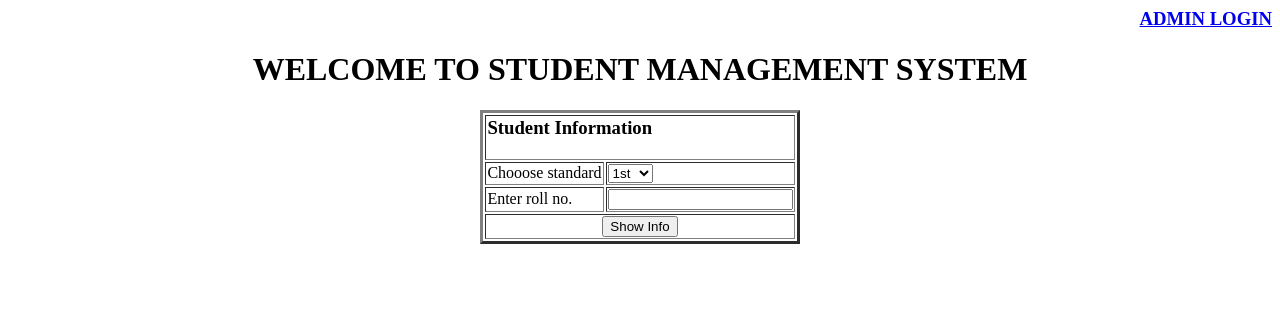
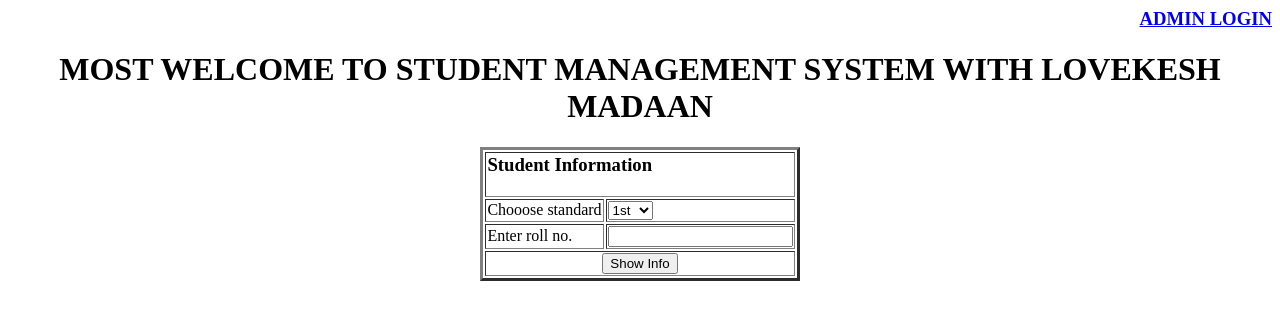
Before and after one commit to LOVEKESHMADAAN/STUDENT-MANAGEMENT-SYSTEM, a PHP site: page / in a window 1280 px wide. Shown: the top 320 px of the page. Run offline with PHP 8.4, Linux system fonts and the light colour scheme.

Commit message:
TEXT CHANGE
text changes

```diff
--- a/sms/index.php
+++ b/sms/index.php
@@ -6,7 +6,7 @@
     </head>
     <body>
     <h3 align ="right"><a href="login.php"> ADMIN  LOGIN </a></h3>
-            <h1 align="center"> WELCOME TO STUDENT MANAGEMENT SYSTEM  </h1>
+            <h1 align="center"> MOST  WELCOME TO STUDENT MANAGEMENT SYSTEM  WITH LOVEKESH MADAAN  </h1>
       <form method ="post" action="index.php">
         <table style="width(50%);" align="center" border="3px">
       <tr>
```
